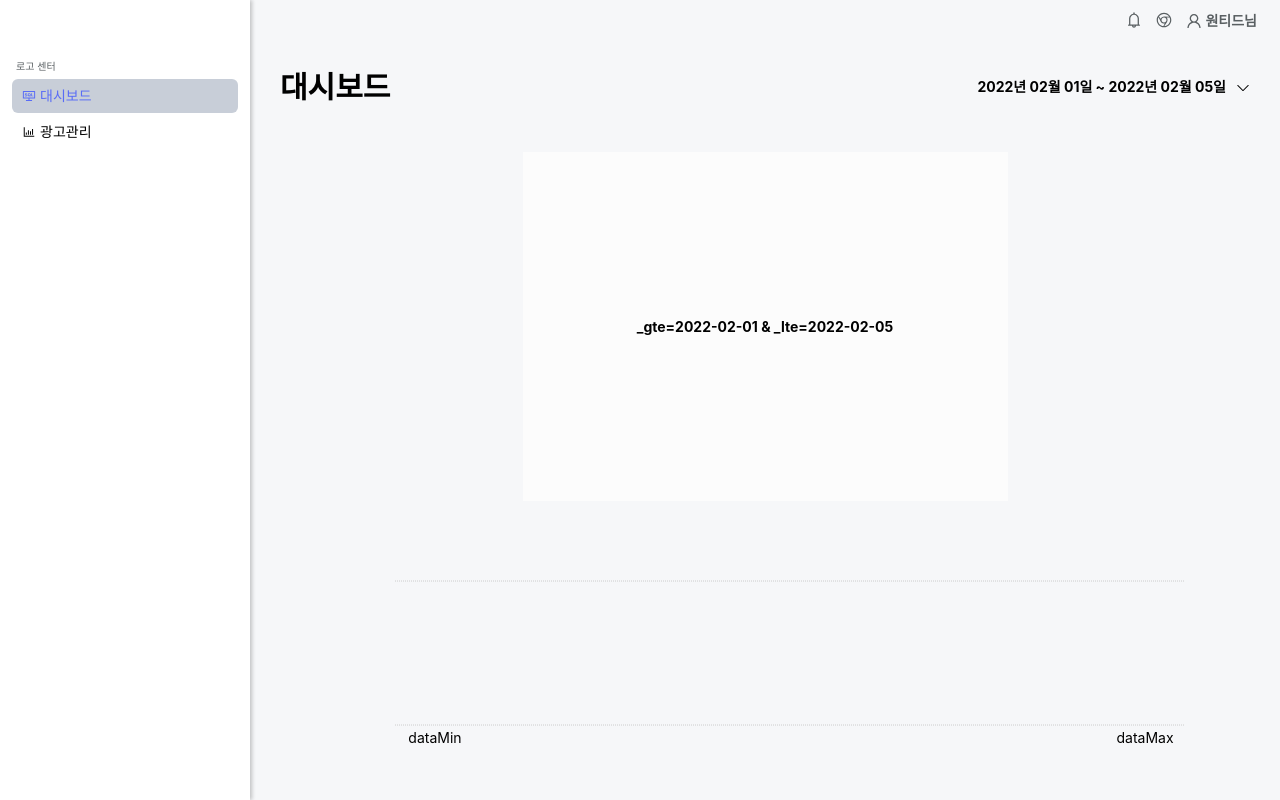
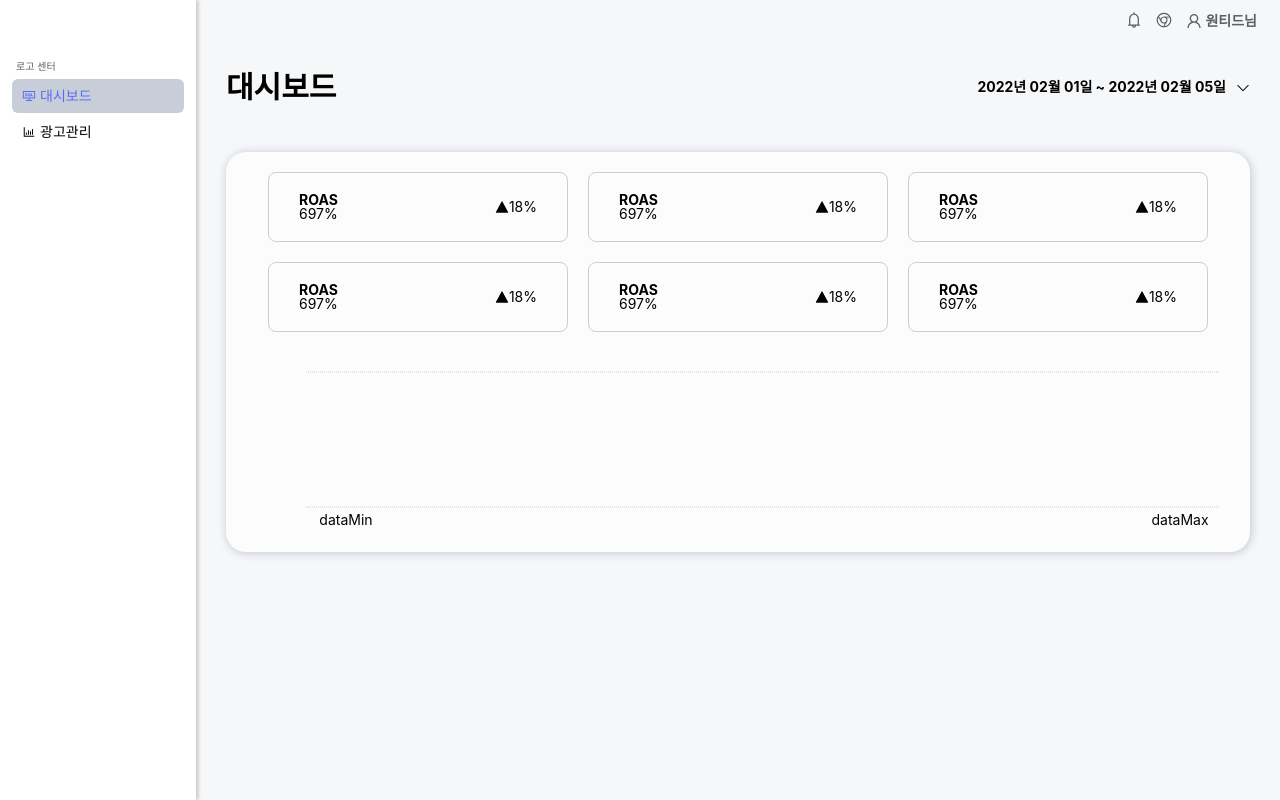
Before and after one commit to devMarco14/ADashboard, a React (Create React App) app: page / in a window 1280 px wide. Built offline with nearby package versions, Linux system fonts and the light colour scheme; no server answers; data requests are answered from the project's data file; a web font is replaced by a local one.

Commit message:
#24 design : 대쉬보드 테이블 마크업, css

```diff
--- a/src/components/dashboard/DashboardLayout.tsx
+++ b/src/components/dashboard/DashboardLayout.tsx
@@ -4,8 +4,10 @@ import { WeekProvider } from 'libs/context';
 import useReportLoad from './hooks/useReportLoad';
 import SelectBox from './subComponents/SelectBox';
 import Test from './subComponents/Test';
+import DataTable from './subComponents/DataTable';
 import useFormatize from './hooks/useFormatize';
 import LineGraph from './subComponents/LineGraph';
+import TotalAdStatus from './TotalAdStatus';
 
 export default function DashboardLayout() {
   // get 요청으로 받아온 첫 번째 데이터 저장
@@ -21,8 +23,7 @@ export default function DashboardLayout() {
           {/* 전체 Week 리스트 셀렉트 박스로 전달 */}
           <SelectBox weeksList={processedWeeks} />
         </DashboardHeaderBox>
-        <Test />
-        <LineGraph />
+        <TotalAdStatus />
       </DashboardContainer>
     </WeekProvider>
   );
--- /dev/null
+++ b/src/components/dashboard/TotalAdStatus.tsx
@@ -0,0 +1,25 @@
+import React from 'react';
+import styled from 'styled-components';
+import DataTable from './subComponents/DataTable';
+import LineGraph from './subComponents/LineGraph';
+
+export default function TotalAdStatus() {
+  return (
+    <DataContainer>
+      <DataTable />
+      <LineGraph />
+    </DataContainer>
+  );
+}
+
+const DataContainer = styled.section`
+  background-color: ${({ theme }) => theme.colors.whiteColor};
+  width: 80vw;
+  height: 50vh;
+  border-radius: 20px;
+  box-shadow: 1px 1px 9px 1px ${({ theme }) => theme.colors.lightGrayColor};
+
+  display: flex;
+  flex-direction: column;
+  justify-content: center;
+`;
--- /dev/null
+++ b/src/components/dashboard/subComponents/DataTable.tsx
@@ -0,0 +1,97 @@
+import React from 'react';
+import { IoTriangle as Triangle } from 'react-icons/io5';
+import styled from 'styled-components';
+
+export default function DataTable() {
+  return (
+    <Div>
+      <Section>
+        <TitleData>
+          <h3>ROAS</h3>
+          <p>697%</p>
+        </TitleData>
+        <RateChange>
+          <Triangle />
+          <p>18%</p>
+        </RateChange>
+      </Section>
+      <Section>
+        <TitleData>
+          <h3>ROAS</h3>
+          <p>697%</p>
+        </TitleData>
+        <RateChange>
+          <Triangle />
+          <p>18%</p>
+        </RateChange>
+      </Section>
+      <Section>
+        <TitleData>
+          <h3>ROAS</h3>
+          <p>697%</p>
+        </TitleData>
+        <RateChange>
+          <Triangle />
+          <p>18%</p>
+        </RateChange>
+      </Section>
+      <Section>
+        <TitleData>
+          <h3>ROAS</h3>
+          <p>697%</p>
+        </TitleData>
+        <RateChange>
+          <Triangle />
+          <p>18%</p>
+        </RateChange>
+      </Section>
+      <Section>
+        <TitleData>
+          <h3>ROAS</h3>
+          <p>697%</p>
+        </TitleData>
+        <RateChange>
+          <Triangle />
+          <p>18%</p>
+        </RateChange>
+      </Section>
+      <Section>
+        <TitleData>
+          <h3>ROAS</h3>
+          <p>697%</p>
+        </TitleData>
+        <RateChange>
+          <Triangle />
+          <p>18%</p>
+        </RateChange>
+      </Section>
+    </Div>
+  );
+}
+
+const Section = styled.section`
+  width: 300px;
+  height: 70px;
+  background-color: ${({ theme }) => theme.colors.whiteColor};
+  border: 1px solid ${({ theme }) => theme.colors.lightGrayColor};
+  border-radius: 8px;
+  margin: 10px;
+  display: flex;
+  justify-content: space-between;
+  align-items: center;
+`;
+
+const Div = styled.div`
+  display: flex;
+  justify-content: center;
+  flex-wrap: wrap;
+`;
+
+const TitleData = styled.div`
+  margin-left: 30px;
+`;
+
+const RateChange = styled.div`
+  margin-right: 30px;
+  display: flex;
+`;
--- a/src/components/dashboard/subComponents/LineGraph.tsx
+++ b/src/components/dashboard/subComponents/LineGraph.tsx
@@ -41,9 +41,9 @@ export default function LineGraph() {
     };
     fetchData();
   }, []);
-  console.log('report', report);
+  // console.log('report', report);
   return (
-    <ResponsiveContainer width={900} height="30%">
+    <ResponsiveContainer width="100%" height="50%">
       <LineChart
         data={report}
         margin={{
```
